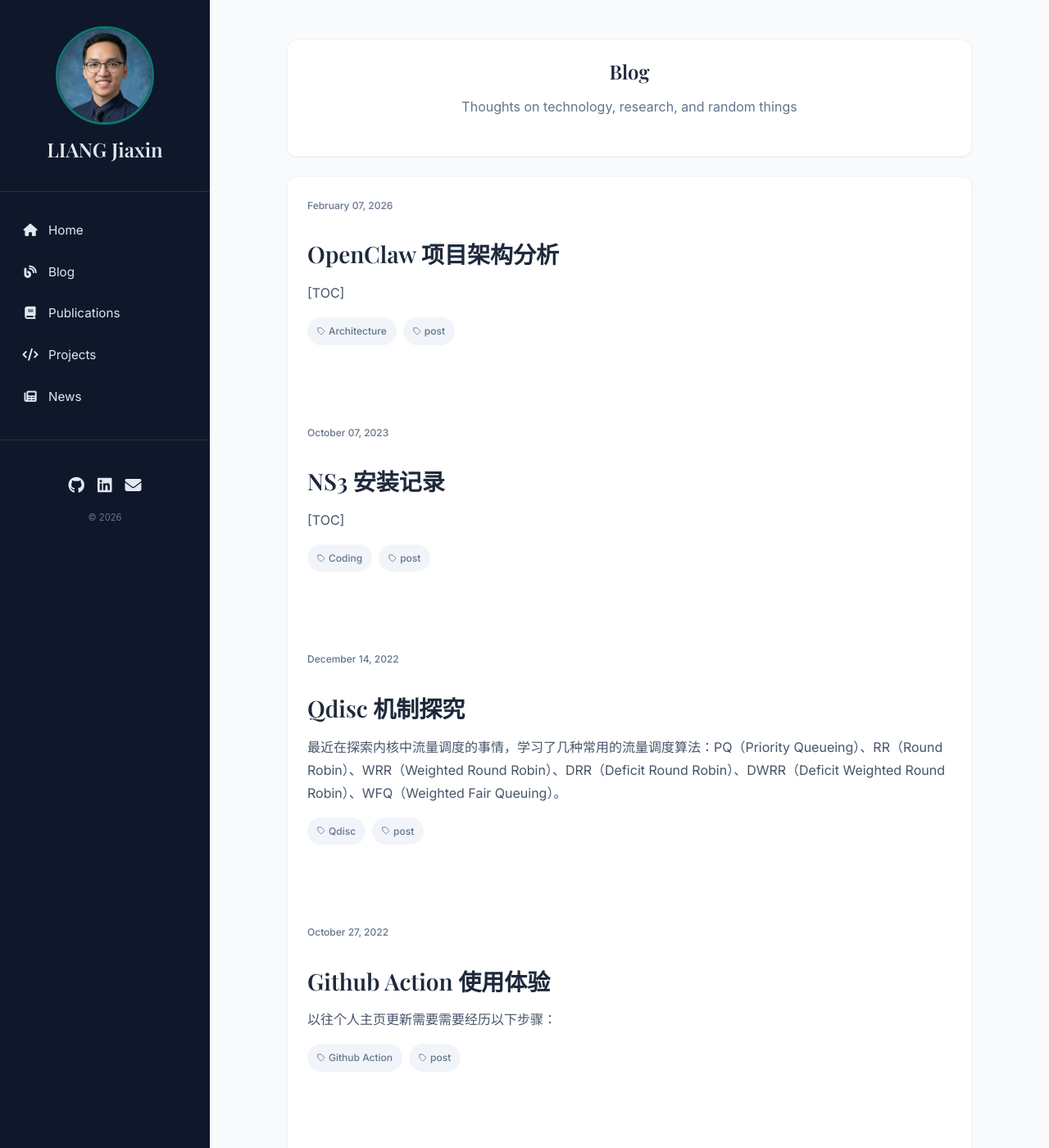
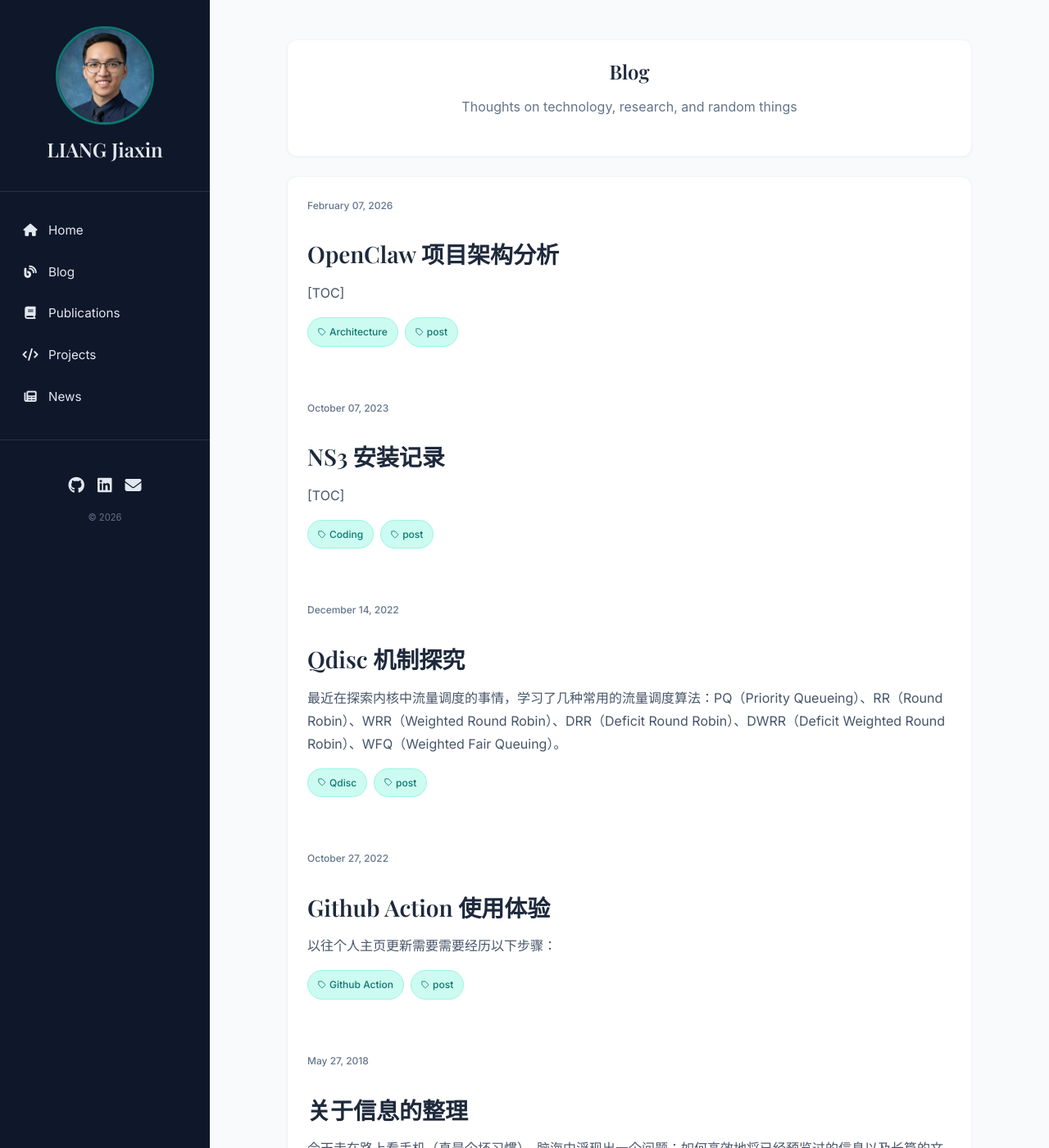
Before and after one commit to ljxangus/ljxangus.github.io, a Jekyll site: the page built from pages/blog.html, in a window 1280 px wide and 1400 px high. Shown: the whole window at 82% size. Built offline with Jekyll 4.4.1, drawn with Linux system fonts in a browser that asks for light colours; nearby versions of some CDN libraries; comment, search, counter and statistics services are not loaded.

Commit message:
Improve blog page UX and rewrite documentation
  Blog Page Enhancements:
  - Increase post excerpt length from 200 to 500 characters for better content preview
  - Reduce card spacing from 3rem to 2rem for more compact layout
  - Update tag styling to match project pages with green background (#ccfbf1) and border
  - Improve visual consistency across site sections

  Documentation:
  - Complete rewrite of README.md to reflect current site structure and features
  - Add comprehensive site structure overview with file descriptions
  - Document Lumina theme customization and responsive design implementation
  - Include automated publication update workflow and troubleshooting guide
  - Add quick start guide and deployment instructions
  - Document mobile-first responsive layout with sidebar navigation

```diff
--- a/pages/blog.html
+++ b/pages/blog.html
@@ -19,8 +19,8 @@ description: Thoughts on technology, research, and random things
 
   /* Blog Article */
   .lumina-blog-article {
-    margin-bottom: 3rem;
-    padding-bottom: 3rem;
+    margin-bottom: 2rem;
+    padding-bottom: 2rem;
     cursor: pointer;
     transition: all 0.3s ease;
   }
@@ -85,11 +85,12 @@ description: Thoughts on technology, research, and random things
     align-items: center;
     gap: 0.25rem;
     padding: 0.375rem 0.75rem;
-    background: #f1f5f9;
-    color: #64748b;
+    background: #ccfbf1;
+    color: #0f766e;
     border-radius: 9999px;
     font-size: 0.75rem;
     font-weight: 500;
+    border: 1px solid #99f6e4;
   }
 
   .lumina-blog-read-link {
@@ -164,9 +165,9 @@ description: Thoughts on technology, research, and random things
       {% if post.description %}
         {{ post.description }}
       {% elsif post.excerpt %}
-        {{ post.excerpt | strip_html | truncate: 200 }}
+        {{ post.excerpt | strip_html | truncate: 500 }}
       {% else %}
-        {{ post.content | strip_html | truncate: 200 }}
+        {{ post.content | strip_html | truncate: 500 }}
       {% endif %}
     </div>
 
```
Also changed, not shown: README.md.
